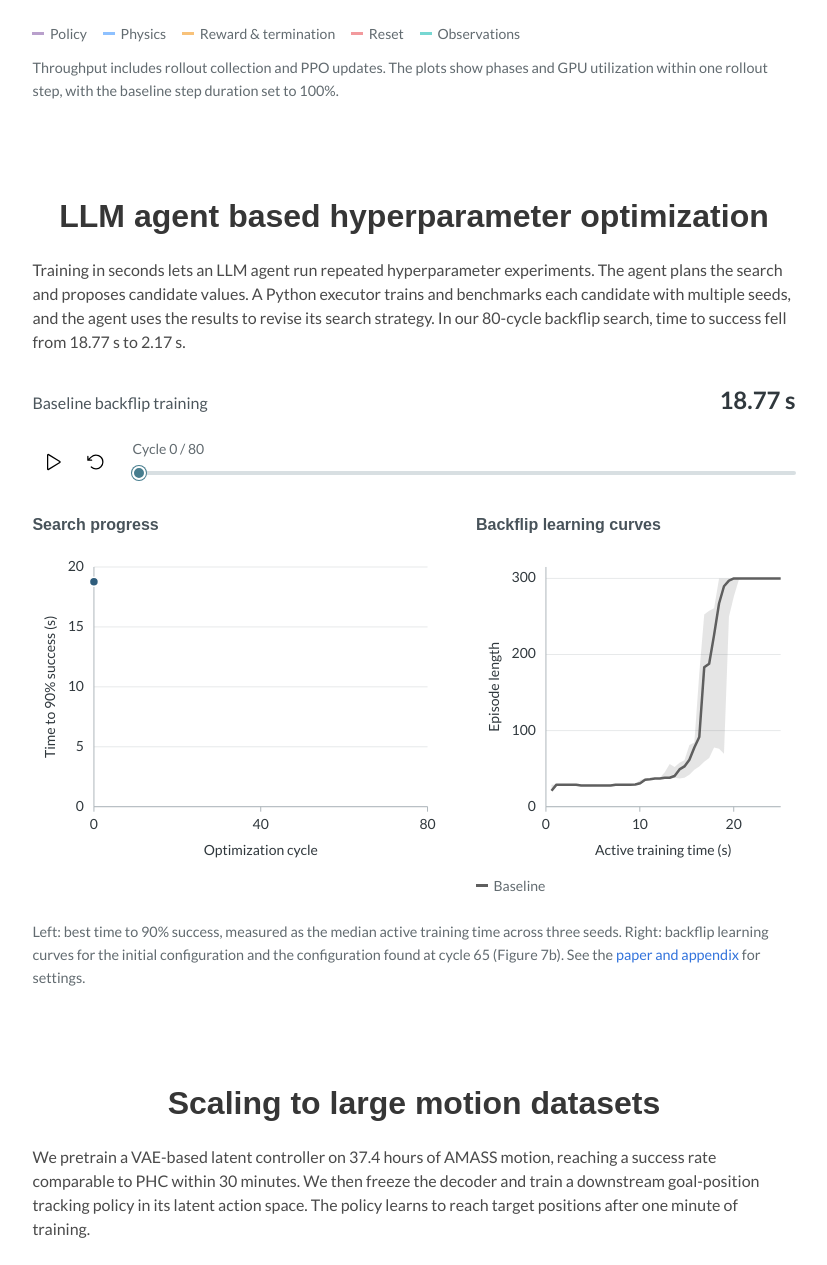
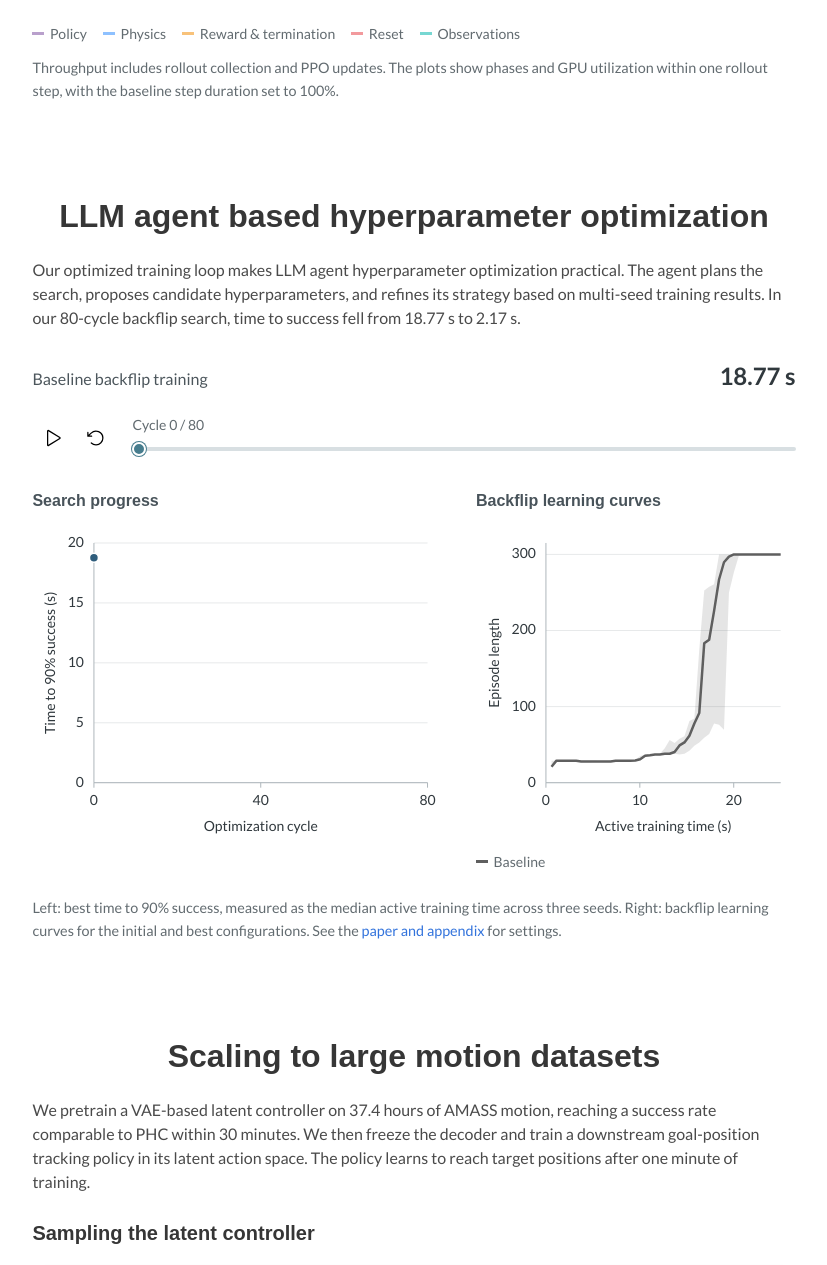
Before and after one commit to Scripter36/Scripter36.github.io, a Jekyll site: the page projects/instantmimic/index.html, which Jekyll copies as it is, in a window 1280 px wide and 1400 px high, scrolled down 2020 px, cut to the strip 0-1265 px from the top of the window. Shown: the whole strip, without its empty margins (226-1053 px from the left). Built offline with Jekyll 4.4.1, drawn with Linux system fonts in a browser that asks for light colours; nearby versions of some CDN libraries; some web fonts are replaced; library files that are not in the unit come from our copies; a style sheet for code colours, icons or effects is not loaded.

Commit message:
docs: clarify the role of loop optimization in HPO

```diff
--- a/projects/instantmimic/index.html
+++ b/projects/instantmimic/index.html
@@ -395,10 +395,9 @@
     <div class="columns is-centered">
       <div class="column is-four-fifths">
         <h2 class="title is-3 has-text-centered">LLM agent based hyperparameter optimization</h2>
-        <p>Training in seconds lets an LLM agent run repeated hyperparameter experiments.
-          The agent plans the search and proposes candidate values. A Python executor trains
-          and benchmarks each candidate with multiple seeds, and the agent uses the results
-          to revise its search strategy. In our 80-cycle backflip search,
+        <p>Our optimized training loop makes LLM agent hyperparameter optimization practical.
+          The agent plans the search, proposes candidate hyperparameters, and refines its strategy
+          based on multi-seed training results. In our 80-cycle backflip search,
           time to success fell from 18.77 s to 2.17 s.</p>
         <figure class="paper-figure" data-interactive-figure="search">
           <div data-figure-fallback class="paper-figure__fallback paper-figure__fallback--search">
@@ -432,7 +431,7 @@
             </div>
             <span class="paper-figure__sr" role="status" data-figure-live></span>
           </div>
-          <figcaption id="hyperparameter-search-caption">Left: best time to 90% success, measured as the median active training time across three seeds. Right: backflip learning curves for the initial configuration and the configuration found at cycle 65 (Figure 7b). See the <a href="https://arxiv.org/pdf/2609.09821">paper and appendix</a> for settings.</figcaption>
+          <figcaption id="hyperparameter-search-caption">Left: best time to 90% success, measured as the median active training time across three seeds. Right: backflip learning curves for the initial and best configurations. See the <a href="https://arxiv.org/pdf/2609.09821">paper and appendix</a> for settings.</figcaption>
         </figure>
       </div>
     </div>
```
